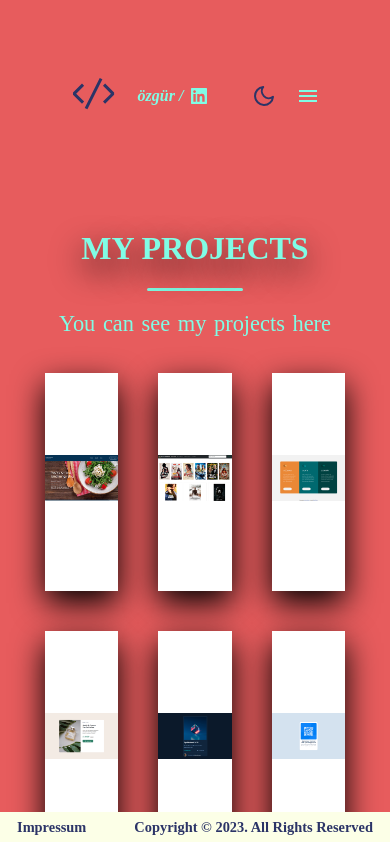
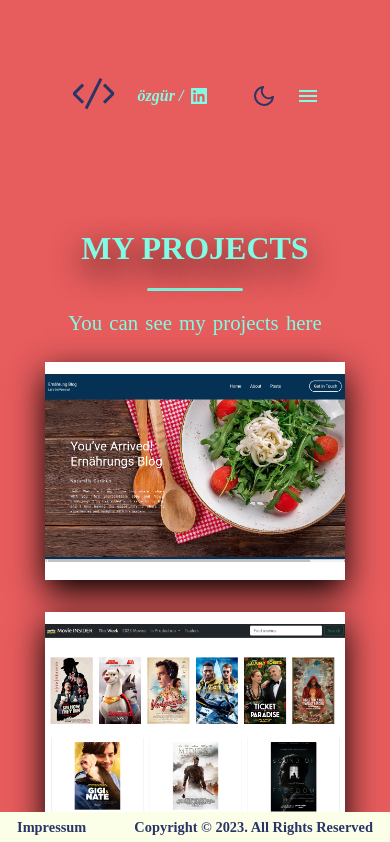
Before and after one commit to ozturk-ozgur/portfolio, a React (Create React App) app: page /work in a window 390 px wide. Shown: the top 842 px of the page. Built offline with nearby package versions, Linux system fonts and the light colour scheme; a web font is replaced by a local one.

Commit message:
mobile design

```diff
--- a/src/pages/About.js
+++ b/src/pages/About.js
@@ -12,13 +12,11 @@ import github from "../assets/github.png";
 import sass from "../assets/sass.webp";
 
 function About() {
-  const { isShowMenu, setIsShowMenu } = useContext(MenuContext);
+  const {  setIsShowMenu } = useContext(MenuContext);
   useEffect(() => {
     setIsShowMenu(false);
   }, [setIsShowMenu]);
-  const onChange = React.useCallback((value, viewUpdate) => {
-    console.log("value:", value);
-  }, []);
+
   const code = "<coder>";
 
   return (
--- a/src/pages/Contact.js
+++ b/src/pages/Contact.js
@@ -2,7 +2,7 @@ import React, { useEffect, useState, useContext } from "react";
 import MenuContext from "../context/MenuContext";
 
 function Contact() {
-  const { isShowMenu, setIsShowMenu } = useContext(MenuContext);
+  const {  setIsShowMenu } = useContext(MenuContext);
   useEffect(() => {
     setIsShowMenu(false);
   }, [setIsShowMenu]);
@@ -72,8 +72,8 @@ function Contact() {
 
           <input
             onChange={handleForm}
-            type="subject"
-            name="phone"
+            type="text"
+            name="subject"
             value={form.subject}
             placeholder="Subject"
             className="subject"
--- a/src/pages/Work.js
+++ b/src/pages/Work.js
@@ -20,7 +20,7 @@ import work17 from "../assets/projects-images/work-17.png";
 import work18 from "../assets/projects-images/work-18.png";
 
 function Work() {
-  const { isShowMenu, setIsShowMenu } = useContext(MenuContext);
+  const { setIsShowMenu } = useContext(MenuContext);
   useEffect(() => {
     setIsShowMenu(false);
   }, [setIsShowMenu]);
@@ -48,7 +48,7 @@ function Work() {
 
   return (
     <div>
-      <section id="projects" className="text-center py-2 my-2">
+      <section id="Work" className="text-center py-2 my-2">
         <div className="container text-center">
           <h2 className="section-title">My Projects</h2>
           <div className="border-bottom-secondary"></div>
--- a/src/styles/App.scss
+++ b/src/styles/App.scss
@@ -14,8 +14,9 @@
 @import "../styles/components/utilities";
 @import "../styles/components/base";
 @import "../styles/components/variables";
+@import "../styles/components/mobile";
 
-// bg
+
 
 .active {
   color: red;
--- /dev/null
+++ b/src/styles/components/_mobile.scss
@@ -0,0 +1,57 @@
+// large
+@media (max-width: 992px) {
+  .lead {
+    font-size: 1.3rem;
+    margin-bottom: 1.5rem;
+    word-spacing: 2px;
+  }
+
+
+  #Work {
+    .items {
+      grid-template-columns: repeat(2, 1fr);
+      gap: 2rem;
+    }
+  }
+}
+
+// mobile
+@media (max-width: 576px) {
+  #about {
+    &-a {
+      .info {
+        grid-template-columns: 1fr;
+      }
+    }
+
+    &-c {
+      .about-logos {
+        grid-template-rows: repeat(5, 1fr);
+        grid-template-columns: repeat(2, 1fr);
+      }
+    }
+  }
+
+  #Contact {
+    .form {
+      grid-template-areas:
+        "name"
+        "email"
+        "subject"
+        "phone"
+        "message"
+        "button";
+    }
+  }
+
+  #Work {
+    .items {
+      grid-template-columns: repeat(1, 1fr);
+      gap: 2rem;
+    }
+  }
+
+  #Footer {
+    margin-top: 2rem;
+  }
+}
--- a/src/styles/pages/_Home.scss
+++ b/src/styles/pages/_Home.scss
@@ -9,7 +9,7 @@
 
    .heading {
       color: $dark-color;
-      text-shadow: rgb(10, 10, 10) 0px 8px 24px;
+      text-shadow: rgb(161, 90, 90) 0px 8px 24px;
       letter-spacing: 2px;
 
    }
@@ -18,7 +18,7 @@
       justify-content: center;
       align-items: center;
       gap: 6px;
-      text-shadow: rgb(10, 10, 10) 0px 8px 24px;
+      text-shadow: rgb(161, 90, 90) 0px 8px 24px;
       letter-spacing: 2px;
 
 
--- a/src/styles/pages/_Work.scss
+++ b/src/styles/pages/_Work.scss
@@ -1,3 +1,4 @@
+#Work {
   .items {
     display: grid;
     grid-template-columns: repeat(3, 1fr);
@@ -34,3 +35,4 @@
       }
     }
   }
+}
```
Lines whose indentation alone changed are shown as unchanged.
